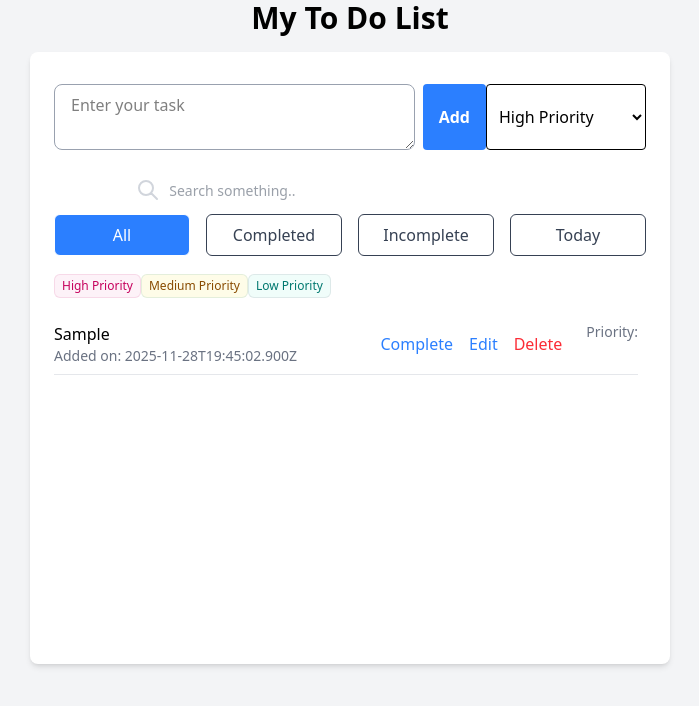
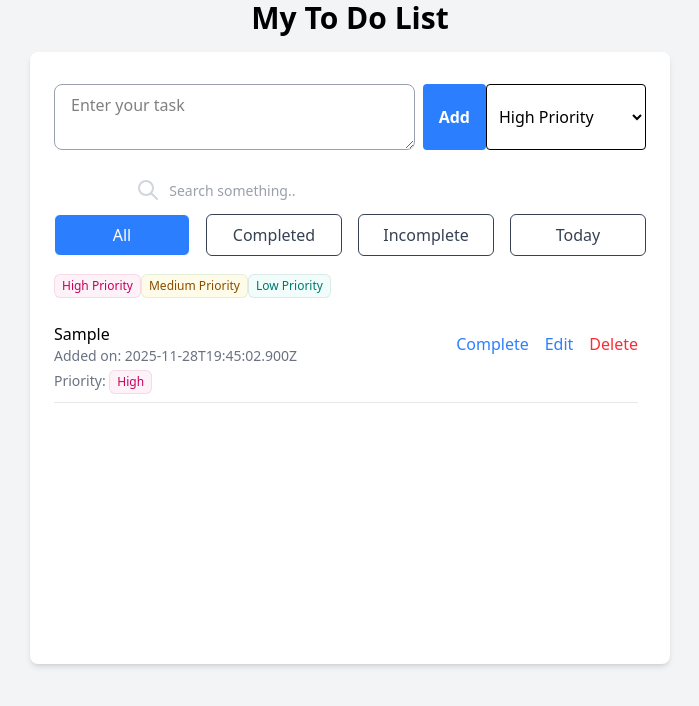
Before and after one commit to Manisha1998-singh/To-Do, a React (Vite) app: page / in a window 1280 px wide. Both pictures are taken after typing "Sample" into the empty fields and a click on the button "Add". Shown: the top 706 px of the page, without its empty margins (290-989 px from the left). Built offline with nearby package versions, Linux system fonts and the light colour scheme.

Commit message:
Worked on priority of task feature.

```diff
--- a/src/component/Add.jsx
+++ b/src/component/Add.jsx
@@ -13,7 +13,7 @@ export default function Add({ addTodo }) {
       return; // prevent empty tasks
     }
     setError(false);
-    addTodo(task);
+    addTodo(task, priority);
     setTask(""); // clear textarea
     setErrorMessage("");
   };
--- a/src/component/Complete.jsx
+++ b/src/component/Complete.jsx
@@ -5,53 +5,59 @@ export default function Complete({
   toggleComplete,
   setEditingTodo,
   deleteToDo,
+  filterByPriority,
 }) {
   return (
     <div className="w-full inline-block h-80 overflow-y-scroll pr-2">
       {todo.map((todo) => (
         <div
           key={todo.id}
-          className="border-b border-gray-200  w-full gap-4 flex  justify-between py-2 mb-2">
+          className="border-b border-gray-200 w-full gap-4 py-2 mb-2">
+          <div className="flex justify-between">
+            {/* LEFT SIDE: Task + added date */}
             <span
               className="inline-block flex-1"
               style={{
                 textDecoration: todo.Completed ? "line-through" : "none",
               }}>
               {todo.task}
-            <span className="text-gray-500 text-sm  w-full flex">
+              <span className="text-gray-500 text-sm w-full flex">
                 Added on: {todo.createdAt}
               </span>
             </span>
+
+            {/* RIGHT SIDE: Buttons */}
             <div className="flex gap-4">
               <button
                 onClick={() => toggleComplete(todo.id)}
-              className="text-blue-500
-                     hover:text-blue-700 edit-btn">
+                className="text-blue-500 hover:text-blue-700">
                 Complete
               </button>
               <button
                 onClick={() => setEditingTodo(todo)}
-              className="text-blue-500
-                     hover:text-blue-700 edit-btn">
+                className="text-blue-500 hover:text-blue-700">
                 Edit
               </button>
-
               <button
                 onClick={() => deleteToDo(todo.id)}
-              className="text-red-500 hover:text-red-700
-                     mr-2 delete-btn">
+                className="text-red-500 hover:text-red-700">
                 Delete
               </button>
             </div>
-          <p className="text-sm text-gray-500">
-            Priority:
+          </div>
+          {console.log(todo)}
+
+          {/* Priority BELOW the row */}
+          <p className="text-sm text-gray-500 mt-1">
+            Priority:{" "}
             <span
+              onClick={() => filterByPriority(todo.priority)}
               className={
                 todo.priority === "High"
-                  ? "text-red-500 font-semibold"
+                  ? "inline-flex items-center rounded-md bg-pink-50 px-2 py-1 text-xs font-medium text-pink-700 inset-ring inset-ring-pink-700/10"
                   : todo.priority === "Medium"
-                  ? "text-yellow-600 font-semibold"
-                  : "text-green-600 font-semibold"
+                  ? "inline-flex items-center rounded-md inset-ring bg-yellow-50 px-2 py-1 text-xs font-medium text-yellow-800 inset-ring-teal-700/10"
+                  : "inline-flex items-center rounded-md bg-teal-50 px-2 py-1 text-xs font-medium text-teal-700 inset-ring inset-ring-gray-700/10"
               }>
               {todo.priority}
             </span>
--- a/src/component/Dashboard.jsx
+++ b/src/component/Dashboard.jsx
@@ -12,12 +12,12 @@ export default function Dashboard() {
   const [filter, setFilter] = useState("all");
 
   const [todos, setToDos] = useState(() => {
-    const saved = localStorage.getItem("toDos");
+    const saved = localStorage.getItem("todos");
     return saved ? JSON.parse(saved) : [];
   });
 
   useEffect(() => {
-    localStorage.setItem("todo", JSON.stringify(todos));
+    localStorage.setItem("todos", JSON.stringify(todos));
   }, [todos]);
 
   // Add Todo
@@ -64,17 +64,9 @@ export default function Dashboard() {
     todo.task.toLowerCase().includes(searchText.toLowerCase())
   );
 
-  // .filter((todo) => {
-  //   if (filter === "completed") return todo.Completed === true;
-  //   if (filter === "incomplete") return todo.Completed === false;
-
-  //   if (filter === "today") {
-  //     const today = new Date().toDateString();
-  //     return new Date(todo.createdAt).toDateString() === today;
-  //   }
-
-  //   return true; // "all"
-  // });
+  const filterByPriority = (priority) => {
+    setFilter(priority);
+  };
 
   const filterButtons = filteredTodos.filter((todo) => {
     if (filter === "completed") return todo.Completed === true;
@@ -82,6 +74,9 @@ export default function Dashboard() {
     if (filter === "today") {
       const today = new Date().toDateString();
       return new Date(todo.createdAt).toDateString() === today;
+    }
+    if (filter === "High" || filter === "Medium" || filter === "Low") {
+      return todo.priority === filter;
     }
     return true; // "all"
   });
@@ -132,6 +127,7 @@ export default function Dashboard() {
               toggleComplete={toggleComplete}
               deleteToDo={deleteToDo}
               setEditingTodo={setEditingTodo}
+              filterByPriority={filterByPriority}
             />
           </ul>
 
```
Lines whose indentation alone changed are shown as unchanged.
